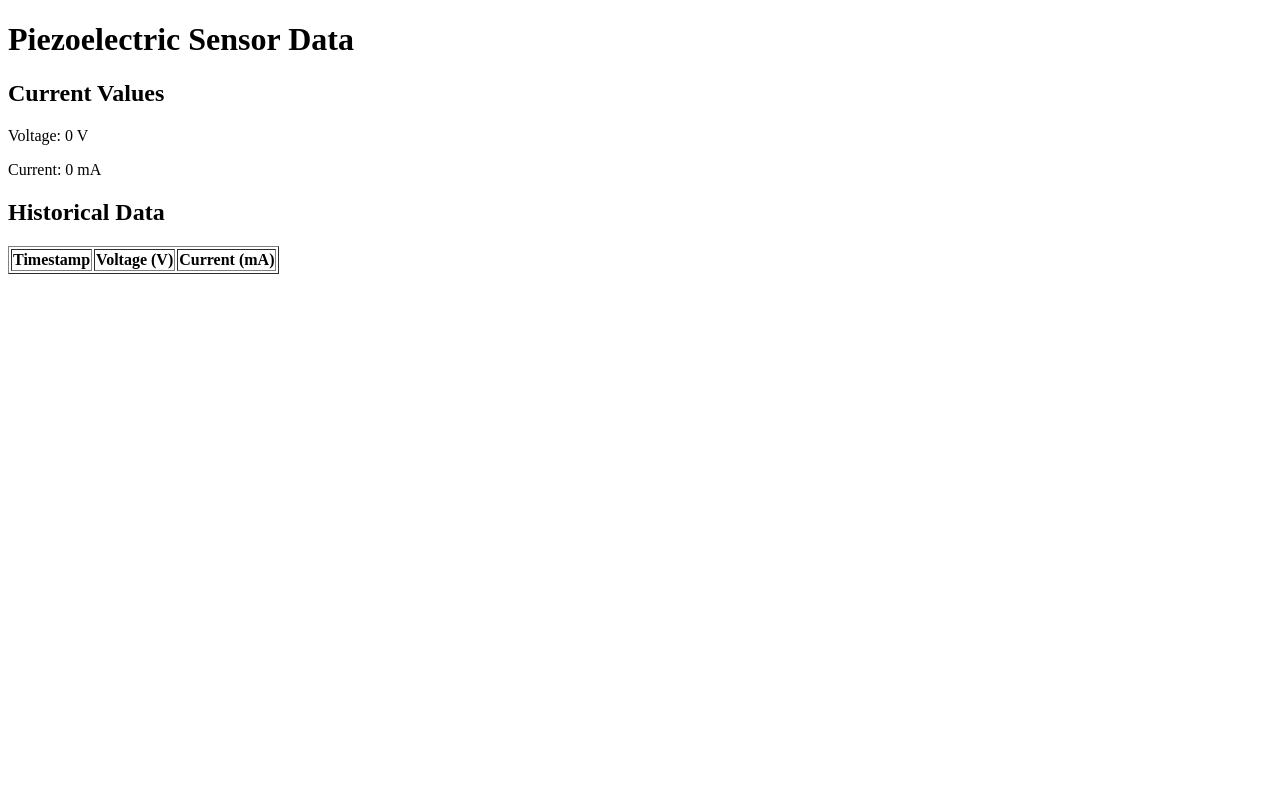
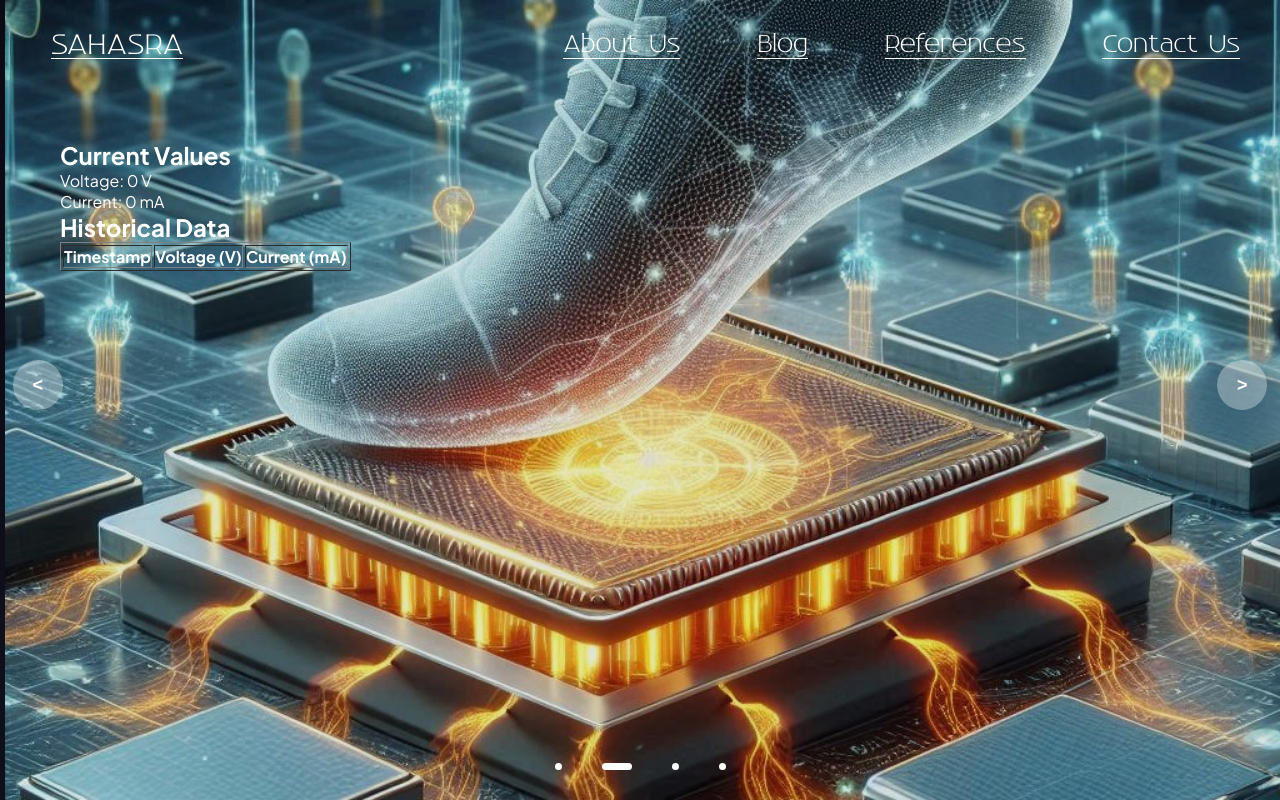
Before and after one commit to ChandanDR24/piezo-electric, a website: page public/index.html in a window 1280 px wide. Drawn offline with Linux system fonts and the light colour scheme; no server answers.

Commit message:
upated sliding background

```diff
--- a/index.js
+++ b/index.js
@@ -15,6 +15,8 @@ const pool = new Pool({
 
 // Serve frontend from 'public' folder
 app.use(express.static(path.join(__dirname, 'public')));
+
+
 
 // Store data from ESP32 (POST)
 app.post('/api/update', async (req, res) => {
--- a/public/index.html
+++ b/public/index.html
@@ -3,12 +3,59 @@
 <head>
     <meta charset="UTF-8">
     <meta name="viewport" content="width=device-width, initial-scale=1.0">
-    <title>Piezoelectric Data</title>
+    <link rel="icon" type="image/x-icon" href="/image/favicon.png">
+    <title>Sahasra</title>
     <script src="main.js" defer></script>
+    <link rel="stylesheet" href="style.css">
 </head>
 <body>
-    <h1>Piezoelectric Sensor Data</h1>
+    <div class="slider">
+        <div class="list">
+            <div class="item">
+                <img src="/public/static/bg1.jpg" alt="bg1">
+            </div>
+            <div class="item">
+                <img src="/public/static/image1.jpeg" alt="bg1">
+            </div>
+            <div class="item">
+                <img src="/public/static/image2.jpeg" alt="bg1">
+            </div>
+            <div class="item">
+                <img src="/public/static/bg4.jpg" alt="bg1">
+            </div>
+        </div>
 
+
+        <div class="main">
+            <nav>
+                <div class="part1">
+                    <img src="" alt="">
+                    <a href="/public/index.html">SAHASRA
+                        <span id="line1" class="line"></span>
+                        <span id="line2" class="line"></span>
+                    </a>
+                </div>
+                <div class="part2">
+                    <a href="/public/components/about.html">About Us
+                        <span id="line1" class="line"></span>
+                        <span id="line2" class="line"></span>
+                    </a>
+                    <a href="">Blog
+                        <span id="line1" class="line"></span>
+                        <span id="line2" class="line"></span>
+                    </a>
+                    <a href="">References
+                        <span id="line1" class="line"></span>
+                        <span id="line2" class="line"></span>
+                    </a>
+                    <a href="">Contact Us
+                        <span id="line1" class="line"></span>
+                        <span id="line2" class="line"></span>
+                    </a>
+                </div>
+            </nav>
+
+            <div class="mainbody">
                 <h2>Current Values</h2>
             <p>Voltage: <span id="current-voltage">0</span> V</p>
             <p>Current: <span id="current-current">0</span> mA</p>
@@ -24,5 +71,24 @@
                 </thead>
                 <tbody id="data-table-body"></tbody>
             </table>
+            </div>
+        </div>
+
+
+        <div class="buttons">
+            <button id="prev"><</button>
+            <button id="next">></button>
+        </div>
+
+        <ul class="dots">
+            <li class="active"></li>
+            <li></li>
+            <li></li>
+            <li></li>
+        </ul>
+
+    </div>
+
+
 </body>
 </html>
--- a/public/main.js
+++ b/public/main.js
@@ -1,3 +1,101 @@
+window.history.pushState(null, "", window.location.href);
+window.onpopstate = function () {
+  window.history.pushState(null, "", window.location.href);
+};
+
+let list = document.querySelector('.slider .list');
+let items = document.querySelectorAll('.slider .list .item');
+let dots = document.querySelectorAll('.slider .dots li');
+let prev = document.getElementById('prev');
+let next = document.getElementById('next');
+
+let active = 0;
+let lengthItems = items.length;
+
+// Clone the first and last items for seamless looping
+let firstClone = items[0].cloneNode(true);
+let lastClone = items[lengthItems - 1].cloneNode(true);
+
+// Append and prepend the cloned items
+list.appendChild(firstClone);
+list.insertBefore(lastClone, items[0]);
+
+// Update the items NodeList after cloning
+items = document.querySelectorAll('.slider .list .item');
+
+// Set the total number of items, including the clones
+lengthItems = items.length;
+
+// Offset the list to start at the first "real" item
+list.style.left = -items[1].offsetLeft + "px";
+
+next.onclick = function() {
+  active++;
+  reloadSlider();
+};
+
+prev.onclick = function() {
+  active--;
+  reloadSlider();
+};
+
+dots.forEach((li, key) => {
+  li.addEventListener('click', function() {
+    active = key + 1; // Adjust for the cloned items
+    reloadSlider();
+  });
+});
+
+let refreshSlider = setInterval(() => {
+  next.click();
+}, 1000 );
+
+function reloadSlider() {
+  if (active >= lengthItems - 1) {
+    // When reaching the cloned first item (which looks like the last image),
+    // snap back to the first actual item instantly
+    list.style.transition = 'left 1.2s ease'; // Smooth transition to the clone
+    list.style.left = -items[active].offsetLeft + 'px';
+
+    // After the smooth transition, quickly reset to the first actual item
+    setTimeout(() => {
+      active = 1;
+      list.style.transition = 'none'; // Disable transition for the snap
+      list.style.left = -items[active].offsetLeft + 'px';
+    }, 3000); // Adjust the delay to match the transition duration (0.3s)
+  } else if (active <= 0) {
+    // When reaching the cloned last item (which looks like the first image),
+    // snap back to the last actual item instantly
+    list.style.transition = 'left 1.2s ease'; // Smooth transition to the clone
+    list.style.left = -items[active].offsetLeft + 'px';
+
+    setTimeout(() => {
+      active = lengthItems - 2;
+      list.style.transition = 'none'; // Disable transition for the snap
+      list.style.left = -items[active].offsetLeft + 'px';
+    }, 3000);
+  } else {
+    // Normal smooth sliding between images
+    list.style.transition = 'left 1.2s ease'; // Smooth transition
+    list.style.left = -items[active].offsetLeft + 'px';
+  }
+
+  // Update active dot (adjusting for the cloned items)
+  let lastActiveDot = document.querySelector('.slider .dots li.active');
+  if (lastActiveDot) {
+    lastActiveDot.classList.remove('active');
+  }
+  dots[(active - 1 + dots.length) % dots.length].classList.add('active');
+
+  // Reset the automatic slide interval
+  clearInterval(refreshSlider);
+  refreshSlider = setInterval(() => {
+    next.click();
+  }, 3000);
+}
+
+
+
 async function fetchCurrentValues() {
   try {
     const response = await fetch('/api/latest');
@@ -39,5 +137,5 @@ async function fetchCurrentValues() {
   fetchCurrentValues(); // Fetch current values immediately
 
   // Update current values every second (1000 milliseconds)
-    setInterval(fetchCurrentValues, 1000);
+  // setInterval(fetchCurrentValues, 1000);
 };
--- /dev/null
+++ b/public/style.css
@@ -0,0 +1,169 @@
+@font-face {
+    font-family: 'Hero';
+    src: url('fonts/Gold\ and\ Queen.otf') format('truetype');
+}
+@font-face {
+    font-family: 'Regular';
+    src: url('fonts/PlusJakartaSans-VariableFont_wght.ttf') format('truetype');
+}
+@font-face {
+    font-family: 'Italic';
+    src: url('fonts/PlusJakartaSans-Italic-VariableFont_wght.ttf') format('truetype');
+}
+*{
+    margin: 0;
+    padding: 0;
+    box-sizing: border-box;
+}
+
+html,body{
+    height: 100%;
+    width: 100%;
+    background-color:#111;
+    color: #fff;
+    font-family: 'Regular';
+    position: relative;
+    /* overflow: hidden; */
+}
+
+.slider{
+    width: 100%;
+    height: 100%;
+    margin: auto;
+    position: relative;
+    overflow: hidden;
+    /* z-index: -1; */
+}
+
+.list{
+    position: absolute;
+    top: 0;
+    left: 0;
+    height: 100%;
+    display: flex;
+    width: max-content;
+    transition: 1s;
+}
+
+.list img{
+    width: 100vw;
+    height: 100vh;
+    object-fit: cover;
+    align-items: center;
+    opacity: .9;
+}
+
+.buttons{
+    position: absolute;
+    top: 45%;
+    left: 1%;
+    width: 98%;
+    display: flex;
+    justify-content: space-between;
+}
+
+.buttons button{
+    width: 50px;
+    height: 50px;
+    border-radius: 50%;
+    background-color: #fff5;
+    color: #fff;
+    border: none;
+    font-weight: 900;
+    font-size: 18px;
+}
+
+.dots{
+    position: absolute;
+    bottom: 10px;
+    color: #fff;
+    left: 0;
+    width: 100%;
+    margin: 0;
+    padding: 0;
+    display: flex;
+    justify-content: center;
+}
+
+.dots li{
+    list-style: none;
+    width: 7px;
+    height: 7px;
+    background-color: #fff;
+    margin: 20px;
+    border-radius: 20px;
+    transition: 1s;
+}
+
+.dots li.active{
+    width: 30px;
+}
+
+
+nav{
+    /* background-color: red; */
+    height: 10vh;
+    display: flex;
+    align-items: center;
+    justify-content: space-between;
+    padding: 25px 40px 15px 40px;
+    font-size: 3vh;
+    font-family: "Hero", monospace;
+}
+
+nav a{
+    text-decoration: none;
+    color: white;
+    position: relative;
+}
+
+nav a .line{
+    position: absolute;
+    bottom: 0;
+    display: inline-block;
+    width: 100%;
+    height: 0.8px;
+    background-color: #fff;
+}
+
+#line1{
+    left: 0;
+    width: 0%;
+    transition: all cubic-bezier(0.19, 1, 0.22, 1) 1s;
+    transition-delay: .1s;
+}
+
+#line2{
+    right: 0;
+    width: 100%;
+    transition: all cubic-bezier(0.19, 1, 0.22, 1) 1s;
+
+}
+
+nav a:hover #line1{
+    width: 100%;
+}
+nav a:hover #line2{
+    width: 0%;
+}
+
+nav .part2{
+    /* background-color: blue; */
+    display: flex;
+    justify-content: space-between;
+    align-items: center;
+    gap: 6vw;
+}
+
+.part1 a{
+    font-size: 3.5vh;
+}
+
+.mainbody{
+    /* background-color: red; */
+    width: 100%;
+    height: 80%;
+    position: absolute;
+    padding: 60px;
+
+}
```
Also changed, not shown: public/components/about.html (added), public/fonts/Gold and Queen.otf (added), public/fonts/PlusJakartaSans-Italic-VariableFont_wght.ttf (added), public/fonts/PlusJakartaSans-VariableFont_wght.ttf (added), public/static/bg1.jpg (added), public/static/bg4.jpg (added), public/static/image1.jpeg (added), public/static/image2.jpeg (added). Lines whose indentation alone changed are shown as unchanged.
